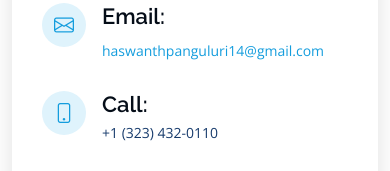
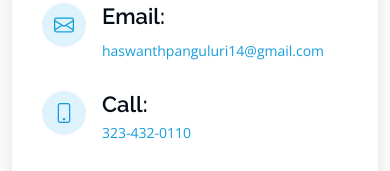
Before and after one commit to haswanth14/haswanth14.github.io, a plain HTML site: page index.html in a window 390 px wide. Shown: the part 10078-10249 px from the top of the page. Drawn offline with nearby package versions, Linux system fonts and the light colour scheme; grey boxes are pictures that could not be loaded.

Commit message:
updatephone

```diff
--- a/index.html
+++ b/index.html
@@ -443,7 +443,7 @@
               <div class="phone">
                 <i class="bi bi-phone"></i>
                 <h4>Call:</h4>
-                <p>+1 (323) 432-0110</p>
+                <p><a href="tel:+1323-432-0110">323-432-0110</a></p>
               </div>
 
               <iframe src="https://goo.gl/maps/evJqQ8qQos3BfbtQ7" frameborder="0" style="border:0; width: 100%; height: 290px;" allowfullscreen></iframe>
```
